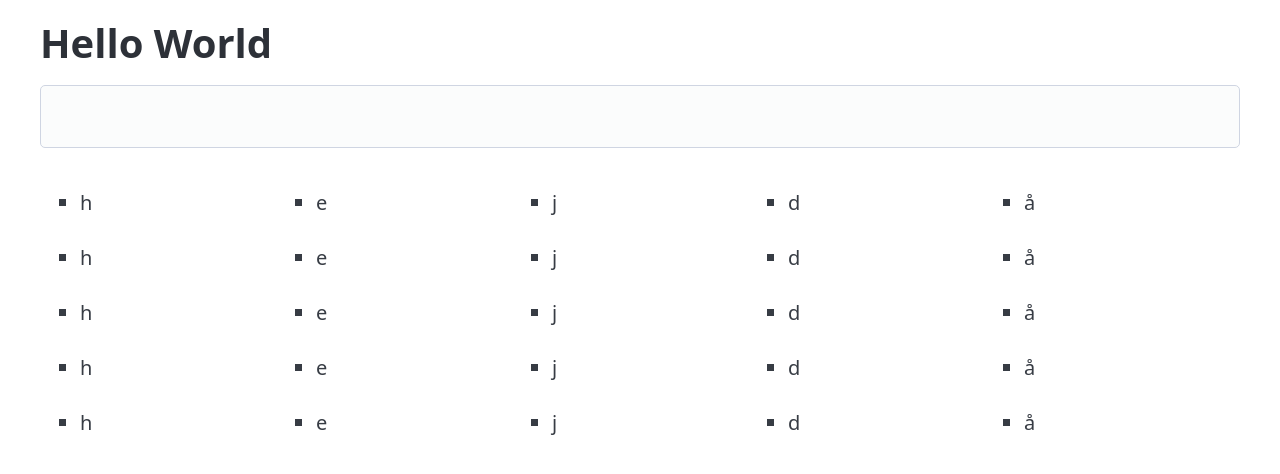
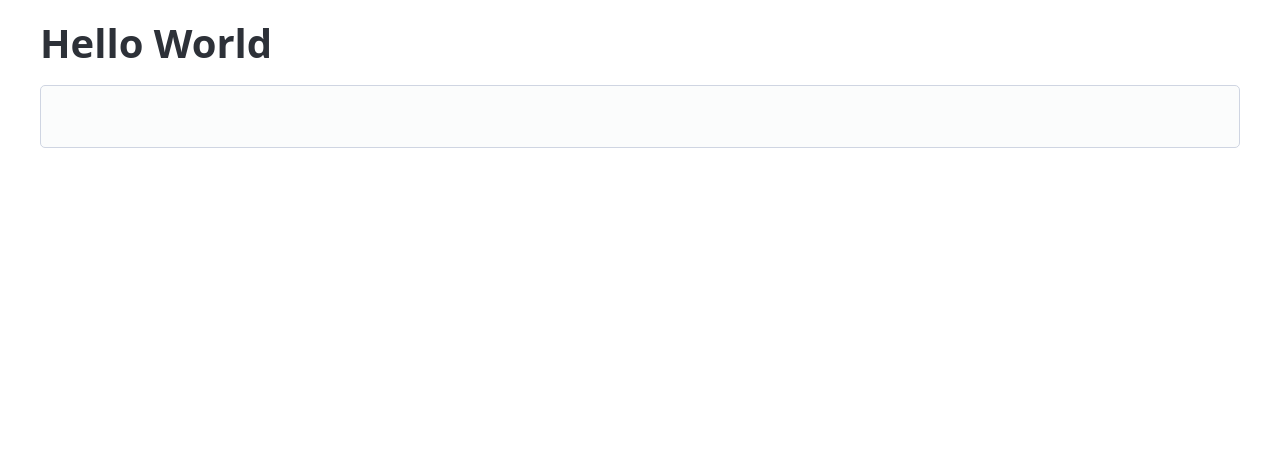
Before and after one commit to Pinuten/KindCoders-Wordle, a React (Vite) app in the folder KindCoders-Wordle/: page / in a window 1280 px wide. Shown: the top 474 px of the page. Built offline with nearby package versions, Linux system fonts and the light colour scheme.

Commit message:
Remove hard coded word lists

```diff
--- a/KindCoders-Wordle/src/App.tsx
+++ b/KindCoders-Wordle/src/App.tsx
@@ -28,46 +28,8 @@ function App() {
       {guess.map(letter => <li>{letter}</li> )}
       </ul>
 
-      <ul className="grid">
-      <li>h</li>
-      <li>e</li>
-      <li>j</li>
-      <li>d</li>
-      <li>å</li>
-      </ul>
+    </section>
 
-      <ul className="grid">
-      <li>h</li>
-      <li>e</li>
-      <li>j</li>
-      <li>d</li>
-      <li>å</li>
-      </ul>
-
-      <ul className="grid">
-      <li>h</li>
-      <li>e</li>
-      <li>j</li>
-      <li>d</li>
-      <li>å</li>
-      </ul>
-
-      <ul className="grid">
-      <li>h</li>
-      <li>e</li>
-      <li>j</li>
-      <li>d</li>
-      <li>å</li>
-      </ul>
-
-      <ul className="grid">
-      <li>h</li>
-      <li>e</li>
-      <li>j</li>
-      <li>d</li>
-      <li>å</li>
-      </ul>
-    </section>
   )
 }
 
```
